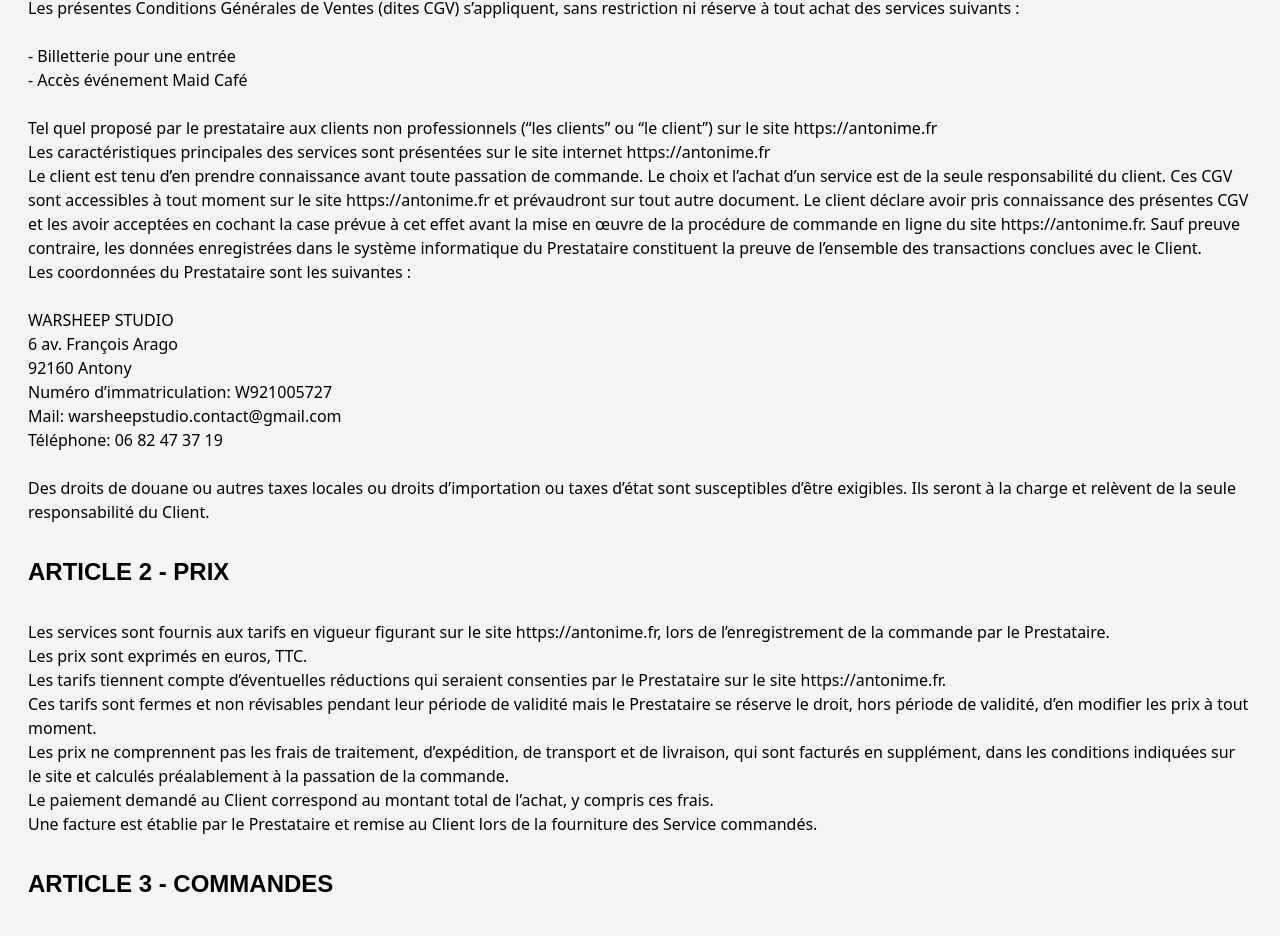
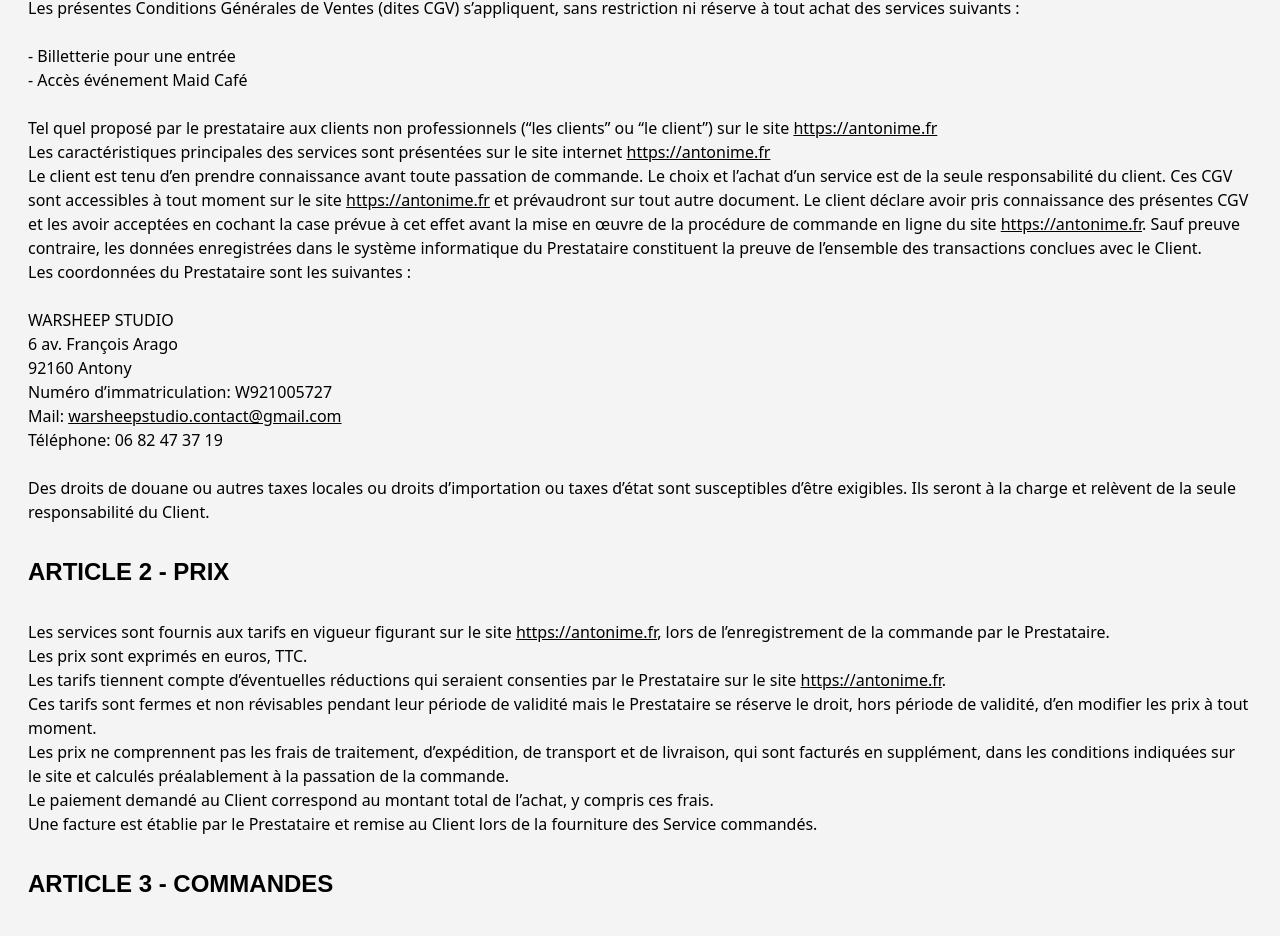
Before and after one commit to AdrienCE/antonime, a Vue app: page /conditions in a window 1280 px wide. Shown: the part 396-1332 px from the top of the page. Built offline with nearby package versions, Linux system fonts and the light colour scheme.

Commit message:
[FEAT] -- Update pages with message soon; add underline in all link text

```diff
--- a/src/router/index.js
+++ b/src/router/index.js
@@ -74,6 +74,15 @@
     component: () => import('../views/BilleterieView.vue')
   },
   {
+    //En scene Page render view
+    path: '/scene',
+    name: 'en scene',
+    meta: {
+      title: "En scène"
+    },
+    component: () => import('../views/EnSceneView.vue')
+  },
+  {
     //Mentions Page render view
     path: '/mentionslegales',
     name: 'mentionslegales',
--- a/src/views/404.vue
+++ b/src/views/404.vue
@@ -1,7 +1,7 @@
 <template>
   <div class="flex items-center justify-center min-h-[85vh]">
     <div class="text-center">
-      <h1 class="mb-5">Oups ! On dirait que quelqu'un s'est perdu ...</h1>
+      <h1 class="mb-5 text-custom-white text-stroke-headline linebar font-bold text-4xl xl:text-5xl">Oups ! On dirait que quelqu'un s'est perdu ...</h1>
       <p class="mb-2">Pas de panique, on vous raccompagne la ou il faut !</p>
       <MyButton href="/" title="Retour à l'accueil" />
     </div>
--- a/src/views/BarView.vue
+++ b/src/views/BarView.vue
@@ -3,10 +3,7 @@
 
   <div class="container my-7 px-7">
 
-    <ImageTextGrid :isInverted="true" imageGrid="Bar2.webp" paragraphe="Lorem ipsum dolor sit amet, consectetur adipiscing elit. Donec neque libero, fermentum nec tempus ac,
-    sagittis bibendum sapien. Integer molestie nulla eget placerat auctor. Lorem ipsum dolor sit amet,
-    consectetur adipiscing elit. Donec neque libero, fermentum nec tempus ac, sagittis bibendum sapien.
-    Integer molestie nulla eget placerat auctor."/>
+    <ImageTextGrid :isInverted="true" imageGrid="Bar2.webp" paragraphe="Plus d'info bientôt ..."/>
   </div>
 
   <MainFooter/>
--- a/src/views/ConditionsView.vue
+++ b/src/views/ConditionsView.vue
@@ -16,14 +16,14 @@
     </ul>
     <br>
     <p>
-      Tel quel proposé par le prestataire aux clients non professionnels (“les clients” ou “le client”) sur le site https://antonime.fr
+      Tel quel proposé par le prestataire aux clients non professionnels (“les clients” ou “le client”) sur le site <a href="https://antonime.fr" class="underline decoration-solid">https://antonime.fr</a>
     </p>
     <p>
-      Les caractéristiques principales des services sont présentées sur le site internet https://antonime.fr
+      Les caractéristiques principales des services sont présentées sur le site internet <a href="https://antonime.fr" class="underline decoration-solid">https://antonime.fr</a>
     </p>
     <p>
-      Le client est tenu d’en prendre connaissance avant toute passation de commande. Le choix et l’achat d’un service est de la seule responsabilité du client. Ces CGV sont accessibles à tout moment sur le site https://antonime.fr et prévaudront sur tout
-      autre document. Le client déclare avoir pris connaissance des présentes CGV et les avoir acceptées en cochant la case prévue à cet effet avant la mise en œuvre de la procédure de commande en ligne du site https://antonime.fr. Sauf preuve contraire,
+      Le client est tenu d’en prendre connaissance avant toute passation de commande. Le choix et l’achat d’un service est de la seule responsabilité du client. Ces CGV sont accessibles à tout moment sur le site <a href="https://antonime.fr" class="underline decoration-solid">https://antonime.fr</a> et prévaudront sur tout
+      autre document. Le client déclare avoir pris connaissance des présentes CGV et les avoir acceptées en cochant la case prévue à cet effet avant la mise en œuvre de la procédure de commande en ligne du site <a href="https://antonime.fr" class="underline decoration-solid">https://antonime.fr</a>. Sauf preuve contraire,
       les données enregistrées dans le système informatique du Prestataire constituent la preuve de l’ensemble des transactions conclues avec le Client.
     </p>
     <p>Les coordonnées du Prestataire sont les suivantes :</p>
@@ -33,7 +33,7 @@
         <br> 6 av. François Arago
         <br> 92160 Antony
         <br> Numéro d’immatriculation: W921005727
-        <br> Mail: warsheepstudio.contact@gmail.com
+        <br> Mail: <a class="underline decoration-solid" href="mailto:warsheepstudio.contact@gmail.com">warsheepstudio.contact@gmail.com</a>
         <br> Téléphone: 06 82 47 37 19
     </p>
     <br>
@@ -42,21 +42,21 @@
     </p>
 
     <h3 class="text-2xl font-bold py-8">ARTICLE 2 - PRIX</h3>
-    <p>Les services sont fournis aux tarifs en vigueur figurant sur le site https://antonime.fr, lors de l’enregistrement de la commande par le Prestataire.</p>
+    <p>Les services sont fournis aux tarifs en vigueur figurant sur le site <a href="https://antonime.fr" class="underline decoration-solid">https://antonime.fr</a>, lors de l’enregistrement de la commande par le Prestataire.</p>
     <p>Les prix sont exprimés en euros, TTC.</p>
-    <p>Les tarifs tiennent compte d’éventuelles réductions qui seraient consenties par le Prestataire sur le site https://antonime.fr.</p>
+    <p>Les tarifs tiennent compte d’éventuelles réductions qui seraient consenties par le Prestataire sur le site <a href="https://antonime.fr" class="underline decoration-solid">https://antonime.fr</a>.</p>
     <p>Ces tarifs sont fermes et non révisables pendant leur période de validité mais le Prestataire se réserve le droit, hors période de validité, d’en modifier les prix à tout moment.</p>
     <p>Les prix ne comprennent pas les frais de traitement, d’expédition, de transport et de livraison, qui sont facturés en supplément, dans les conditions indiquées sur le site et calculés préalablement à la passation de la commande.</p>
     <p>Le paiement demandé au Client correspond au montant total de l’achat, y compris ces frais.</p>
     <p>Une facture est établie par le Prestataire et remise au Client lors de la fourniture des Service commandés.</p>
 
     <h3 class="text-2xl font-bold py-8">ARTICLE 3 - COMMANDES</h3>
-    <p>Il appartient au Client de sélectionner sur le site https://antonime.fr les Service qu’il désire commander, selon les modalités suivantes:</p>
+    <p>Il appartient au Client de sélectionner sur le site <a href="https://antonime.fr" class="underline decoration-solid">https://antonime.fr</a> les Service qu’il désire commander, selon les modalités suivantes:</p>
     <br/>
     <ul>
       <li>-Le client choisit un service qu’il met dans son panier, service qu’il pourra supprimer ou modifier avant de valider sa commande et d’accepter les présentes conditions générales de vente.</li>
       <li>-La vente ne sera considérée comme valide qu’après paiement intégral du prix. Il appartient au Client de vérifier l’exactitude de la commande et de signaler immédiatement toute erreur.</li>
-      <li>-Toute commande passée sur le site https://antonime.fr via Hello Asso constitue la formation d’un contrat conclu à distance entre le Client et le Prestataire.</li>
+      <li>-Toute commande passée sur le site <a href="https://antonime.fr" class="underline decoration-solid">https://antonime.fr</a> via Hello Asso constitue la formation d’un contrat conclu à distance entre le Client et le Prestataire.</li>
       <li>-Le Prestataire se réserve le droit d’annuler ou de refuser toute commande d’un Client avec lequel il existerait un litige relatif au paiement d’une commande antérieure.</li>
       <li>-Le Client pourra suivre l’évolution de sa commande sur le site.</li>
     </ul>
@@ -68,7 +68,7 @@
       <li>-paiement par carte bancaire</li>
     </ul>
     <p>Le prix est payable comptant par le Client, en totalité au jour de la passation de la commande.</p>
-    <p>Les données de paiement sont échangées en mode crypté grâce au protocole défini par le prestataire de paiement agréé intervenant pour les transactions bancaires réalisées sur le site https://antonime.fr.</p>
+    <p>Les données de paiement sont échangées en mode crypté grâce au protocole défini par le prestataire de paiement agréé intervenant pour les transactions bancaires réalisées sur le site <a href="https://antonime.fr" class="underline decoration-solid">https://antonime.fr</a>.</p>
     <p>Les paiement effectués par le Client ne seront considérées comme définitifs qu’après encaissement effectif des sommes dues, par le Prestataire.</p>
     <p>Le Prestataire ne sera pas tenu de procéder à la fourniture des Services commandés par le Client si celui-ci ne lui en paye pas le prix en totalité dans les conditions ci-dessus indiquées.</p>
 
@@ -132,18 +132,18 @@
     <p>Le Prestataire remboursera ou rectifiera ou fera rectifier (dans la mesure du possible ) les services jugés défectueux dans les meilleurs délais et au plus tard dans les 48h avant la date de l’évènement jours suivant la constatation par le Prestataire du défaut ou du vice. Ce remboursement pourra être fait par virement ou chèque bancaire.</p>
     <p>La garantie du Prestataire est limitée au remboursement des Services effectivement payés par le Client.</p>
     <p>Le prestataire ne pourra être considéré comme responsable ni défaillant pour tout retard ou inexécution consécutif à la survenance d’un cas de force majeure habituelle reconnu par la jurisprudence française.</p>
-    <p>Les services fournis par l’intermédiaire du site https://antonime.fr du Prestataire sont conformes à la règlement en vigueur en France. La responsabilité du Prestataire ne saurait être engagée en cas de non respect de la législation du pays dans lequel les Services sont fournis, qu’il appartient au Client, qui est seul responsable du choix des Services demandés, de vérifier.</p>
+    <p>Les services fournis par l’intermédiaire du site <a href="https://antonime.fr" class="underline decoration-solid">https://antonime.fr</a> du Prestataire sont conformes à la règlement en vigueur en France. La responsabilité du Prestataire ne saurait être engagée en cas de non respect de la législation du pays dans lequel les Services sont fournis, qu’il appartient au Client, qui est seul responsable du choix des Services demandés, de vérifier.</p>
 
     <h3 class="text-2xl font-bold py-8">ARTICLE 8 - DONNEES PERSONNELLES</h3>
     <p>Le Client est informé que la collecte de ses données à caractère personnel est nécessaire à la vente des Services et leur réalisation et délivrance, confiées au Prestataire. Ces données à caractère personnel sont récoltées uniquement pour l’exécution du contrat de prestation de Services.</p>
     <p>8.1 Collecte des données à caractère personnel.</p>
-    <p>Les données à caractère personnel sont collectées sur le site https://antonime.frsont les suivantes:</p>
+    <p>Les données à caractère personnel sont collectées sur le site <a href="https://antonime.fr" class="underline decoration-solid">https://antonime.fr</a> sont les suivantes:</p>
     <p>Commande de prestations:</p>
     <br/>
     <p>Lors de la commande de Prestations par le Client: Noms, prénoms, adresse postale, numéro de téléphone et adresse e-mail.</p>
     <br/>
     <p>Paiement</p>
-    <p>Dans le cadre du paiement des prestations proposées sur le site https://antonime.fr, celui-ci enregistre des données financières relatives au compte bancaire ou à la carte de crédit du Client.</p>
+    <p>Dans le cadre du paiement des prestations proposées sur le site <a href="https://antonime.fr" class="underline decoration-solid">https://antonime.fr</a>, celui-ci enregistre des données financières relatives au compte bancaire ou à la carte de crédit du Client.</p>
     <br/>
     <p>8.2 Destinataires de données à caractère personnel</p>
     <p>Les données à caractère personnel sont réservées à l’usage unique du Prestataire et de ses salariés et/ou bénévoles.</p>
@@ -159,7 +159,7 @@
     <p>Le Prestataire met en œuvre des mesures organisationnelles, techniques, logicielles et physiques en matière de sécurité du numérique pour protéger les données personnelles contre les altérations,destructions et accès non autorisés. Toutefois, il est à signaler qu’internet n'est pas un environnement complètement sécurisé et le Prestataire ne peut garantir la sécurité de la transmission ou du stockage d'informations sur Internet.</p>
     <br/>
     <p>8.7 Mise en œuvre des droits des Clients et utilisateurs.</p>
-    <p>En application de la réglementation applicable aux données à caractère personnel, les Clients et utilisateurs du site https://antonime.fr disponsent des droits suivnats:</p>
+    <p>En application de la réglementation applicable aux données à caractère personnel, les Clients et utilisateurs du site <a href="https://antonime.fr" class="underline decoration-solid">https://antonime.fr</a> disponsent des droits suivnats:</p>
     <br/>
     <ul>
       <li>-Ils peuvent mettre à jour ou supprimer les données qui les concernent de la manière suivant: en nous écrivant à contact.antonime@gmail.com</li>
@@ -178,7 +178,7 @@
     <p>Le Client peut être invité à cocher une case au titre de laquelle il accepte de recevoir des mails à caractère informatifs et publicitaires de la part du Prestataire. Il aura toujours la possibilité de retirer son accord à tout moment en contactant le Prestataire (coordonnées ci-dessus) ou en suivant le lien de désabonnement.</p>
 
     <h3 class="text-2xl font-bold py-8">ARTICLE 9 - PROPRIETE INTELLECTUELLE</h3>
-    <p>Le contenu du site https://antonime.fr est la propriété du Vendeur et de ses partenaires et est protégé par les lois françaises et internationales relatives à la propriété intellectuelle. </p>
+    <p>Le contenu du site <a href="https://antonime.fr" class="underline decoration-solid">https://antonime.fr</a> est la propriété du Vendeur et de ses partenaires et est protégé par les lois françaises et internationales relatives à la propriété intellectuelle. </p>
     <p>Toute reproduction totale ou partielle de ce contenu est strictement interdite et est susceptible de constituer un délit de contrefaçon.</p>
 
     <h3 class="text-2xl font-bold py-8">ARTICLE 10 - DROIT APPLICABLE - LANGUE</h3>
--- a/src/views/EnSceneView.vue
+++ b/src/views/EnSceneView.vue
@@ -1,8 +1,10 @@
 <template>
   <HeaderTitle title="En scène" />
 
-  <div class="container my-7 px-7">
-    <p>Hello</p>
+  <div class="flex items-center justify-center min-h-[85vh]">
+    <div class="text-center">
+      <h1 class="mb-5">Plus d'info bientôt ...</h1>
+    </div>
   </div>
 
   <MainFooter/>
--- a/src/views/HomeView.vue
+++ b/src/views/HomeView.vue
@@ -160,12 +160,12 @@
           {
             displayMode: "dynamic",
             linkPage: true,
-            urlLink: "/bar",
+            urlLink: "/scene",
 
             cardLarge: true,
             listeInLine: true,
 
-            title: "Bar",
+            title: "En scène",
             imgRoot: "scene.webp"
           },
           {
--- a/src/views/InfospratiquesView.vue
+++ b/src/views/InfospratiquesView.vue
@@ -22,7 +22,7 @@
     </div>
 
     <TitleSection title="Contactez nous"  class="pt-16"/>
-    <p>Adresse mail : <a href="mailto:contact@.antonime@gmail.com">contact.antonime@gmail.com</a></p>
+    <p>Adresse mail : <a href="mailto:contact@.antonime@gmail.com" class="underline decoration-solid">contact.antonime@gmail.com</a></p>
 
   </div>
 
@@ -48,12 +48,12 @@
           {
             social:[{"bus" : true}],
             title: "RER",
-            description: "RER B --> Station Antony ou RER C --> Chemin d'Anthony"
+            description: "RER B : Station Antony / RER C : Chemin d'Anthony"
           },
           {
             social:[{"bus" : true}],
             title: "BUS",
-            description: "Ligne 197 arret Petit Massy (puis 15min à pied) ou Ligne 297 arret Place Charles Steber (puis 15min a pied)"
+            description: "Ligne 197 arret Petit Massy (15min à pied) / Ligne 297 arret Place Charles Steber (15min a pied)"
           },
           {
             social:[{"covoit" : true}],
--- a/src/views/MentionsLegalesView.vue
+++ b/src/views/MentionsLegalesView.vue
@@ -8,9 +8,9 @@
     <br>
     <p>La connexion et la navigation sur le Site par l’Utilisateur implique l'acceptation intégrale et sans réserve des présentes mentions légales. Ces dernières sont accessibles sur le Site à la rubrique « Mentions légales ».</p>
     <h3 class="text-2xl font-bold py-8">ARTICLE 1 - L'EDITEUR</h3>
-    <p>L’édition et la direction de la publication du Site est assurée par WARSHEEP STUDIO, domiciliée 6 Av. François Arago, 92160 Antony, dont le numéro de téléphone est 0682473719, et l'adresse e-mail warsheepstudio.contact@gmail.com. ci-après l'"Editeur".</p>
+    <p>L’édition et la direction de la publication du Site est assurée par WARSHEEP STUDIO, domiciliée 6 Av. François Arago, 92160 Antony, dont le numéro de téléphone est 0682473719, et l'adresse e-mail <a class="underline decoration-solid" href="mailto:warsheepstudio.contact@gmail.com">warsheepstudio.contact@gmail.com</a>. ci-après l'"Editeur".</p>
     <h3 class="text-2xl font-bold py-8">ARTICLE 2 - L'HÉBERGEUR</h3>
-    <p>L'hébergeur du Site est la société WARSHEEP STUDIO, association de loi 1901, dont le siège social est situé 6 Av. François Arago, 92160 Antony, avec le numéro de téléphone : 0682473719 + warsheepstudio.contact@gmail.com.</p>
+    <p>L'hébergeur du Site est la société WARSHEEP STUDIO, association de loi 1901, dont le siège social est situé 6 Av. François Arago, 92160 Antony, avec le numéro de téléphone : 0682473719 + <a class="underline decoration-solid" href="mailto:warsheepstudio.contact@gmail.com">warsheepstudio.contact@gmail.com</a>.</p>
     <h3 class="text-2xl font-bold py-8">ARTICLE 3 - ACCÈS AU SITE</h3>
     <p>Le Site est accessible en tout endroit, 7j/7, 24h/24 sauf cas de force majeure, interruption programmée ou non et pouvant découlant d’une nécessité de maintenance. En cas de modification, interruption ou suspension du Site, l'Editeur ne saurait être
         tenu responsable.
```
Also changed, not shown: src/views/RubriquecosplayView.vue (+4 -13 lines).
